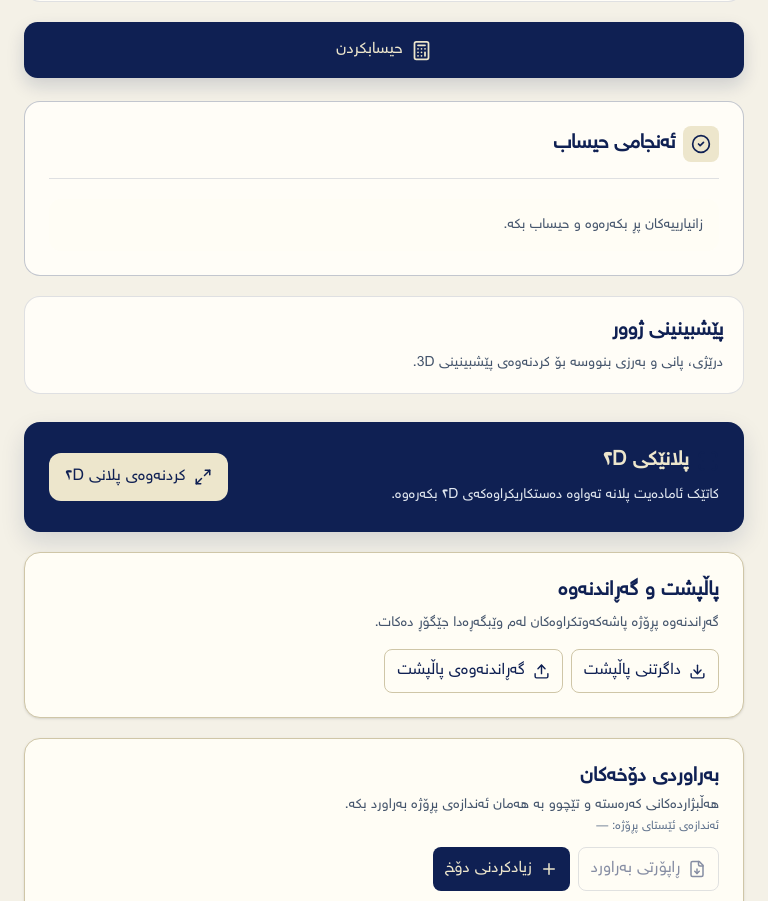
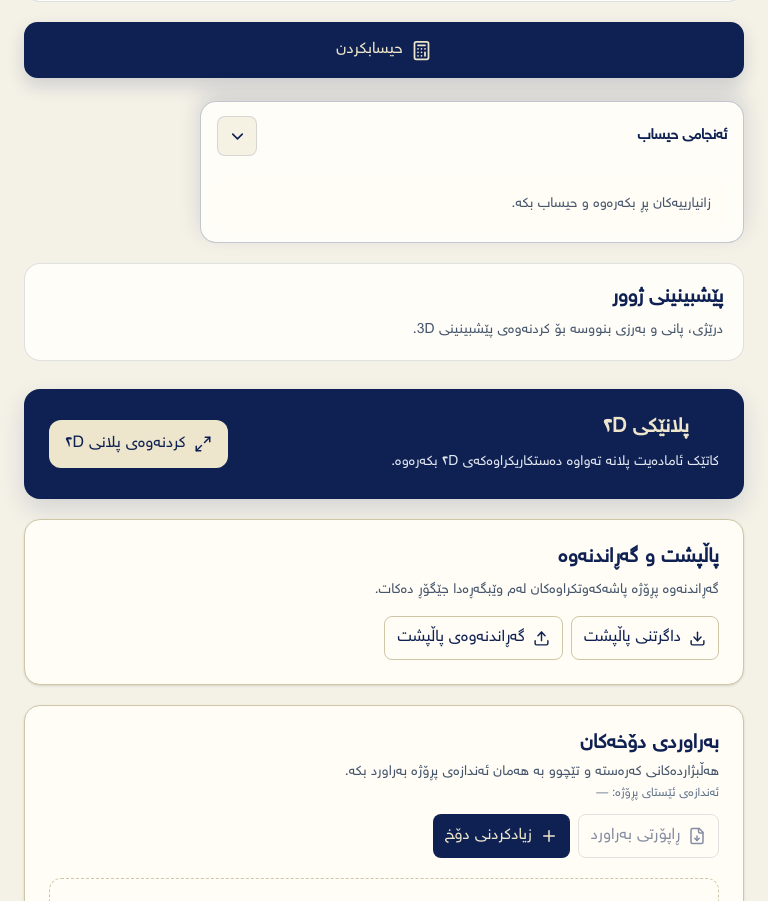
Before and after one commit to rahandinfo-dev/blocksystem, a Next.js app: page / in a window 768 px wide. Shown: the part 3917-4818 px from the top of the page. Built offline with nearby package versions, Linux system fonts and the light colour scheme.

Commit message:
feat: keep calculation results persistent across devices

```diff
--- a/src/app/globals.css
+++ b/src/app/globals.css
@@ -682,6 +682,64 @@ input[type="number"]::-webkit-outer-spin-button {
   .result-panel { position: static; }
 }
 
+/* Persistent calculation results use the existing live result object. Large
+   screens reserve a rail for a viewport-fixed panel; narrower screens use a
+   compact, expandable bottom surface so form controls never disappear below it. */
+.mobile-results-toggle { display: none; }
+@media (min-width: 1024px) {
+  .workspace-grid { grid-template-columns: minmax(0, 1fr) clamp(20rem, 31vw, 27rem); }
+  .result-panel-slot { min-height: min(34rem, calc(100dvh - var(--app-header-height) - 1.75rem)); }
+  .result-panel {
+    position: fixed;
+    z-index: 25;
+    inset-inline-end: max(2rem, calc((100vw - 86rem) / 2 + 2rem));
+    top: calc(var(--app-header-height) + 1rem);
+    width: clamp(20rem, 31vw, 27rem);
+    max-height: calc(100dvh - var(--app-header-height) - 1.75rem);
+    overflow-y: auto;
+  }
+}
+@media (max-width: 1023px) {
+  .workspace-shell { padding-block-end: calc(10rem + env(safe-area-inset-bottom)); }
+  .result-panel-slot { display: contents; }
+  .result-panel {
+    position: fixed;
+    z-index: 40;
+    inset-inline: .5rem;
+    bottom: 0;
+    width: auto;
+    max-height: calc(100dvh - var(--app-header-height) - 1rem);
+    margin: 0;
+    padding: .75rem 1rem calc(.75rem + env(safe-area-inset-bottom)) !important;
+    overflow: hidden;
+    border-color: var(--line-strong) !important;
+    box-shadow: 0 -8px 22px rgb(15 32 83 / 15%) !important;
+  }
+  .result-panel[data-mobile-expanded="true"] { overflow-y: auto; }
+  .result-panel__heading { min-height: 2.75rem; padding-block-end: 0; border: 0; }
+  .result-panel__heading > span { display: none; }
+  .result-panel__heading h2 { font-size: .92rem; }
+  .mobile-results-toggle { display: grid; border: 1px solid var(--line-soft); background: var(--surface-muted); color: var(--brand-navy); }
+  .result-panel[data-mobile-expanded="false"] .mobile-results-toggle svg { transform: rotate(180deg); }
+  .result-panel__content { margin-block-start: .5rem; }
+  .result-panel:not([data-mobile-expanded="true"]) .result-panel__content > :not(.result-primary):not(.result-cost),
+  .result-panel:not([data-mobile-expanded="true"]) .result-panel__content > dl { display: none; }
+  .result-panel .result-primary { margin-block-start: 0; padding: .7rem .85rem; border-radius: .72rem; }
+  .result-panel .result-primary strong { margin-block-start: .15rem; font-size: 1.65rem; }
+  .result-panel .result-cost { margin-block-start: .45rem; padding: .55rem .85rem; border-radius: .72rem; }
+  .result-panel .result-cost p:last-child { font-size: 1rem; }
+}
+@media (min-width: 640px) and (max-width: 1023px) {
+  .result-panel { inset-inline: auto 1rem; width: min(34rem, calc(100vw - 2rem)); }
+  [dir="rtl"] .result-panel { inset-inline: 1rem auto; }
+}
+@media print {
+  .workspace-shell { padding-block-end: 0 !important; }
+  .result-panel { position: static !important; width: auto !important; max-height: none !important; overflow: visible !important; box-shadow: none !important; }
+  .mobile-results-toggle { display: none !important; }
+  .result-panel__content > * { display: block !important; }
+}
+
 /* Engineering control system: numeric input remains the primary visual lane;
    unit and currency context stays compact, predictable, and secondary. */
 :root { --app-header-height: 4.25rem; --control-height: 3.25rem; --unit-lane: 7rem; }
--- a/src/features/calculator/components/calculator.tsx
+++ b/src/features/calculator/components/calculator.tsx
@@ -662,7 +662,7 @@ export function Calculator() {
           </button>
         </form>
         <div className="workspace-rail">
-          <ResultsDashboard result={result} error={error} />
+          <div className="result-panel-slot"><ResultsDashboard result={result} error={error} /></div>
           <WallPreview units={numericUnits} block={selectedBlock} />
         </div>
       </div>
--- a/src/features/calculator/components/results-dashboard.tsx
+++ b/src/features/calculator/components/results-dashboard.tsx
@@ -1,6 +1,6 @@
 "use client";
 
-import { AlertTriangle, CheckCircle2, WalletCards } from "lucide-react";
+import { AlertTriangle, CheckCircle2, ChevronUp, WalletCards } from "lucide-react";
 import { useState } from "react";
 import type { CalculationResult } from "@/features/calculator/types";
 import { useI18n } from "@/lib/i18n";
@@ -17,6 +17,7 @@ export function ResultsDashboard({ result, error }: { result?: CalculationResult
   const { t, formatNumber } = useI18n();
   const [areaUnit, setAreaUnit] = useState<AreaUnit>("m²");
   const [volumeUnit, setVolumeUnit] = useState<VolumeUnit>("m³");
+  const [mobileExpanded, setMobileExpanded] = useState(false);
   const areas: Array<[string, number]> = result
     ? [[t("results.gross"), result.grossWallArea], [t("results.openings"), result.totalOpeningArea], [t("results.deductions"), result.totalStructuralDeductionArea], [t("results.net"), result.netWallArea]]
     : [];
@@ -32,14 +33,15 @@ export function ResultsDashboard({ result, error }: { result?: CalculationResult
     : [];
 
   return (
-    <aside className="result-panel workspace-card h-fit p-5 sm:p-6" aria-live="polite">
+    <aside className="result-panel workspace-card h-fit p-5 sm:p-6" data-mobile-expanded={mobileExpanded} aria-live="polite">
       <div className="result-panel__heading flex items-center gap-2">
         <span className="grid size-9 place-items-center rounded-lg bg-amber-100 text-amber-800"><CheckCircle2 size={20} /></span>
         <h2 className="text-xl font-bold text-slate-950">{t("results.heading")}</h2>
+        <button type="button" className="mobile-results-toggle ms-auto grid size-10 place-items-center rounded-lg" aria-label={t("results.heading")} aria-expanded={mobileExpanded} aria-controls="results-panel-content" onClick={() => setMobileExpanded((value) => !value)}><ChevronUp size={19} aria-hidden="true" /></button>
       </div>
       {error ? <div className="mt-5 flex gap-3 rounded-xl border border-red-200 bg-red-50 p-4 text-sm text-red-800" role="alert"><AlertTriangle size={19} /><p>{error}</p></div> : null}
       {!result && !error ? <p className="mt-5 rounded-xl bg-slate-50 p-4 text-sm text-slate-600">{t("results.empty")}</p> : null}
-      {result ? <div>
+      {result ? <div id="results-panel-content" className="result-panel__content">
         <div className="result-primary"><p className="text-sm font-semibold">{t("results.recommended")}</p><strong>{formatNumber(result.recommendedBlocks, { maximumFractionDigits: 0 })}</strong></div>
         {result.cost && result.cost.grandTotal > 0 ? <div className="result-cost"><p className="text-sm font-semibold text-[#0F2053]">{t("results.totalCost")}</p><p className="mt-1 font-bold text-[#0F2053]" dir="ltr">{formatMoney(result.cost.grandTotal, result.cost.currency)}</p></div> : null}
         <div className="mb-2 flex items-center justify-between gap-3">
```
Also changed, not shown: 1 other file (tests, documents, lock files or other folders).
